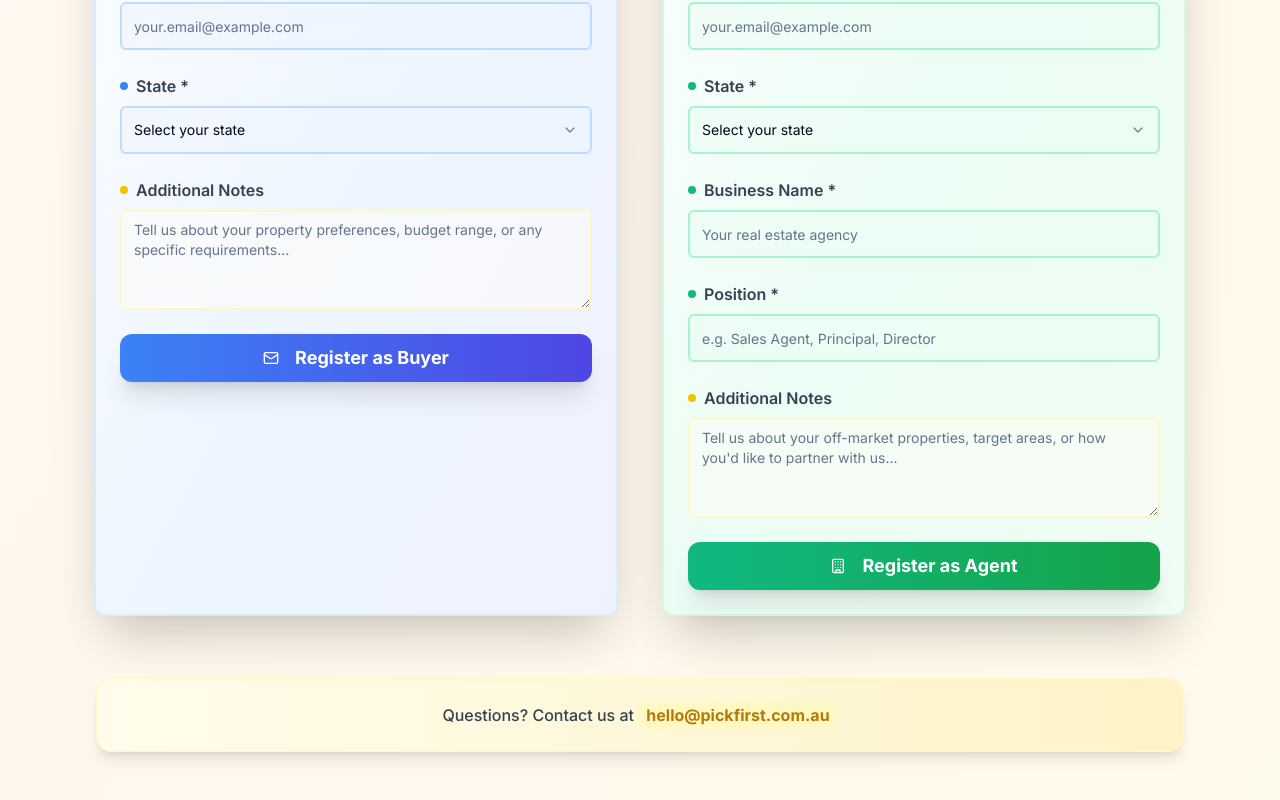
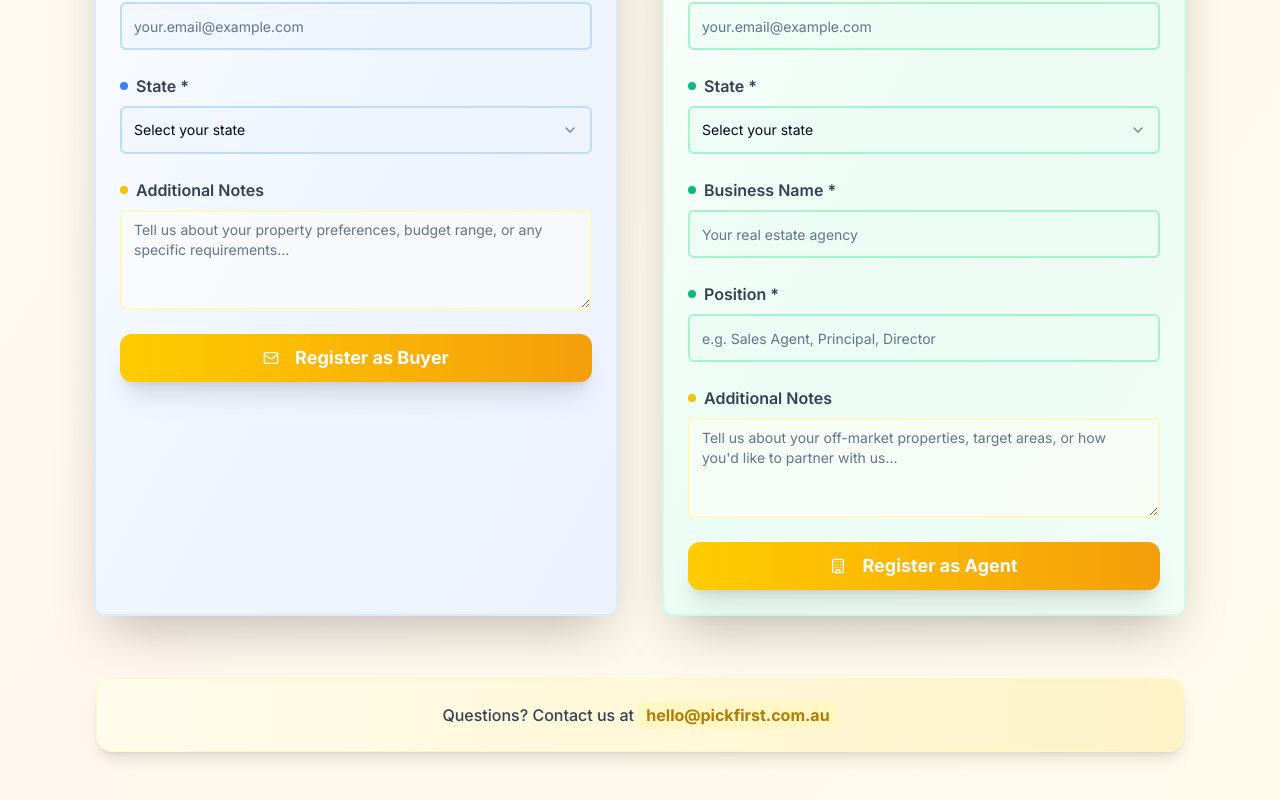
Before and after one commit to baviiii/pickfirst-firstlook-signup, a React (Vite) app: page / in a window 1280 px wide. Shown: the part 1198-1998 px from the top of the page. Built offline with nearby package versions, Linux system fonts and the light colour scheme.

Commit message:
feat: Apply yellow gradient to buttons
Apply the yellow gradient to the submit buttons in the registration forms.

```diff
--- a/src/pages/Index.tsx
+++ b/src/pages/Index.tsx
@@ -233,7 +233,7 @@ const Index = () => {
 
                 <Button
                   type="submit"
-                  className="w-full h-11 sm:h-12 bg-gradient-to-r from-blue-500 to-indigo-600 hover:from-blue-600 hover:to-indigo-700 text-white font-bold text-base sm:text-lg transition-all duration-200 transform hover:scale-105 shadow-xl hover:shadow-2xl border-0 rounded-xl"
+                  className="w-full h-11 sm:h-12 bg-gradient-to-r from-yellow-400 to-amber-500 hover:from-yellow-500 hover:to-amber-600 text-white font-bold text-base sm:text-lg transition-all duration-200 transform hover:scale-105 shadow-xl hover:shadow-2xl border-0 rounded-xl"
                 >
                   <Mail className="w-4 h-4 sm:w-5 sm:h-5 mr-2" />
                   Register as Buyer
@@ -354,7 +354,7 @@ const Index = () => {
 
                 <Button
                   type="submit"
-                  className="w-full h-11 sm:h-12 bg-gradient-to-r from-emerald-500 to-green-600 hover:from-emerald-600 hover:to-green-700 text-white font-bold text-base sm:text-lg transition-all duration-200 transform hover:scale-105 shadow-xl hover:shadow-2xl border-0 rounded-xl"
+                  className="w-full h-11 sm:h-12 bg-gradient-to-r from-yellow-400 to-amber-500 hover:from-yellow-500 hover:to-amber-600 text-white font-bold text-base sm:text-lg transition-all duration-200 transform hover:scale-105 shadow-xl hover:shadow-2xl border-0 rounded-xl"
                 >
                   <Building className="w-4 h-4 sm:w-5 sm:h-5 mr-2" />
                   Register as Agent
```
